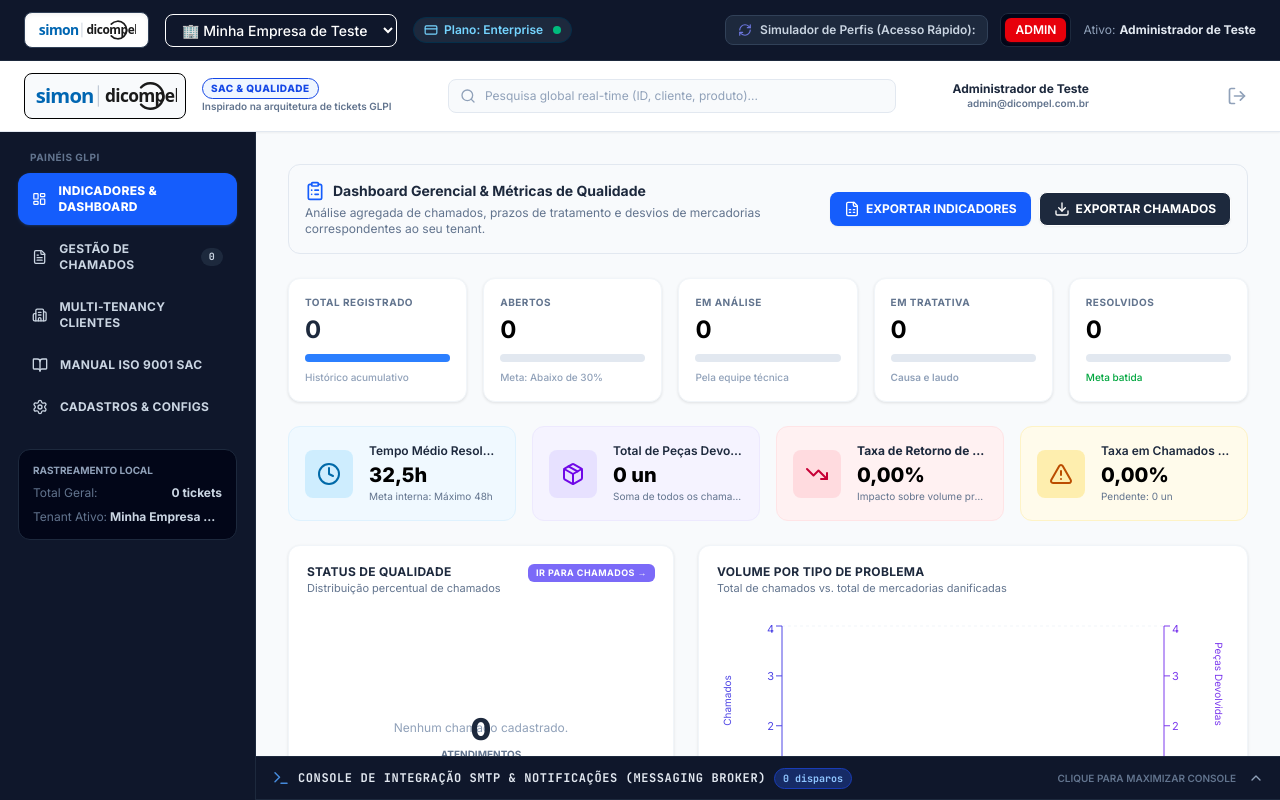
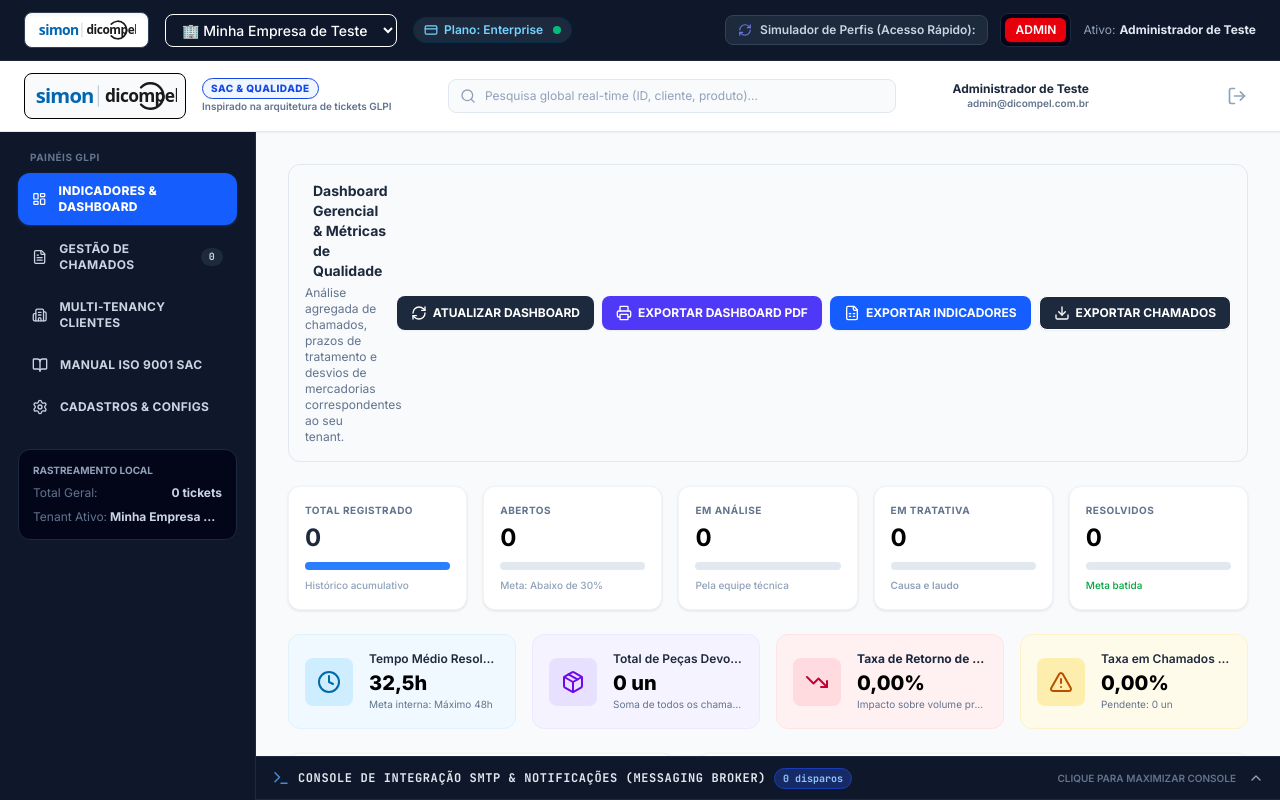
Before and after one commit to simon-dicompel/QUALISAC, a React (Vite) app: page / in a window 1280 px wide. Both pictures are taken after a click on the button "INDICADORES & DASHBOARD". Shown: the top 800 px of the page. Built offline with nearby package versions, Linux system fonts and the light colour scheme.

Commit message:
feat(dashboard): add refresh functionality to dashboard
Implement a manual refresh mechanism to allow users to update dashboard metrics, including support for active tenant context.

```diff
--- a/src/App.tsx
+++ b/src/App.tsx
@@ -1179,6 +1179,7 @@ export default function App() {
                   <DashboardView
                     tickets={activeTenantTickets}
                     products={products}
+                    activeTenant={activeTenant}
                     onNavigateToTickets={(status) => {
                       setDashboardStatusFilter(status || 'all');
                       setActiveMenu('chamados');
--- a/src/components/DashboardView.tsx
+++ b/src/components/DashboardView.tsx
@@ -1,5 +1,5 @@
 import React from 'react';
-import { Ticket, IssueType, TicketStatus, Product } from '../types';
+import { Ticket, IssueType, TicketStatus, Product, Tenant } from '../types';
 import {
   ResponsiveContainer,
   PieChart,
@@ -34,17 +34,29 @@ import {
   Search,
   CheckSquare,
   Square,
+  RefreshCw,
 } from 'lucide-react';
 
 interface DashboardViewProps {
   tickets: Ticket[];
   products: Product[];
   onNavigateToTickets?: (status?: string) => void;
+  activeTenant: Tenant;
 }
 
-export const DashboardView: React.FC<DashboardViewProps> = ({ tickets, products = [], onNavigateToTickets }) => {
+export const DashboardView: React.FC<DashboardViewProps> = ({ tickets, products = [], onNavigateToTickets, activeTenant }) => {
   const [selectedProductCode, setSelectedProductCode] = React.useState<string>('');
   const [selectedMonthlyIssueType, setSelectedMonthlyIssueType] = React.useState<string>('all');
+  const [isRefreshing, setIsRefreshing] = React.useState<boolean>(false);
+  const [refreshTrigger, setRefreshTrigger] = React.useState<number>(0);
+
+  const handleRefresh = () => {
+    setIsRefreshing(true);
+    setRefreshTrigger((prev) => prev + 1);
+    setTimeout(() => {
+      setIsRefreshing(false);
+    }, 600);
+  };
 
   // Portuguese months
   const monthNames = React.useMemo(() => ['Jan', 'Fev', 'Mar', 'Abr', 'Mai', 'Jun', 'Jul', 'Ago', 'Set', 'Out', 'Nov', 'Dez'], []);
@@ -115,7 +127,7 @@ export const DashboardView: React.FC<DashboardViewProps> = ({ tickets, products
         Fechados: monthsMap[key].closed,
       };
     });
-  }, [tickets, selectedMonthlyIssueType, monthNames]);
+  }, [tickets, selectedMonthlyIssueType, monthNames, refreshTrigger]);
 
   // Calculate devolution percentage per product
   const productDevolutionStats = React.useMemo(() => {
@@ -134,7 +146,7 @@ export const DashboardView: React.FC<DashboardViewProps> = ({ tickets, products
         percentageDevolved: parseFloat(percentageDevolved.toFixed(4)),
       };
     }).sort((a, b) => b.percentageDevolved - a.percentageDevolved);
-  }, [tickets, products]);
+  }, [tickets, products, refreshTrigger]);
 
   // Calculate open tickets devolution percentage per product
   const productOpenDevolutionStats = React.useMemo(() => {
@@ -153,7 +165,7 @@ export const DashboardView: React.FC<DashboardViewProps> = ({ tickets, products
         percentageOpenDevolved: parseFloat(percentageOpenDevolved.toFixed(4)),
       };
     }).sort((a, b) => b.percentageOpenDevolved - a.percentageOpenDevolved);
-  }, [tickets, products]);
+  }, [tickets, products, refreshTrigger]);
 
   // Calculate monthly trend of production return rate (returned units / total produced units)
   const monthlyReturnRateTrend = React.useMemo(() => {
@@ -239,7 +251,7 @@ export const DashboardView: React.FC<DashboardViewProps> = ({ tickets, products
         isReal: true,
       };
     });
-  }, [tickets, products, monthNames]);
+  }, [tickets, products, monthNames, refreshTrigger]);
 
   // Calculate dynamics of the return rate trend
   const trendInsights = React.useMemo(() => {
@@ -455,7 +467,7 @@ export const DashboardView: React.FC<DashboardViewProps> = ({ tickets, products
 
       return true;
     });
-  }, [tickets, products, repStatus, repIssueType, repProductLine, repSearch]);
+  }, [tickets, products, repStatus, repIssueType, repProductLine, repSearch, refreshTrigger]);
 
   // Generate and Download Custom Report Handler
   const handleDownloadCustomReport = () => {
@@ -722,6 +734,22 @@ export const DashboardView: React.FC<DashboardViewProps> = ({ tickets, products
 
   return (
     <div className="space-y-6">
+      {/* Printable Header - Visible ONLY when printing */}
+      <div className="hidden print:block border-b-2 border-slate-300 pb-4 mb-6">
+        <div className="flex justify-between items-end">
+          <div>
+            <h1 className="text-xl font-bold text-slate-900">QualiSAC - Gestão de Não Conformidades ISO 9001</h1>
+            <p className="text-xs text-slate-600 mt-1 font-semibold">
+              Locatário Ativo: <span className="font-bold text-slate-800">{activeTenant.name}</span> ({activeTenant.plan} Plan &bull; {activeTenant.status})
+            </p>
+          </div>
+          <div className="text-right text-[10px] text-slate-500 font-mono">
+            <p>Gerado em: {new Date().toLocaleString('pt-BR')}</p>
+            <p>Total de Ocorrências: {total}</p>
+          </div>
+        </div>
+      </div>
+
       {/* Dashboard Top Header & CSV Export */}
       <div className="flex flex-col sm:flex-row sm:items-center justify-between gap-4 bg-slate-50 p-4 rounded-xl border border-slate-200 no-print">
         <div className="min-w-0">
@@ -734,6 +762,23 @@ export const DashboardView: React.FC<DashboardViewProps> = ({ tickets, products
           </p>
         </div>
         <div className="flex flex-wrap gap-2 shrink-0">
+          <button
+            onClick={handleRefresh}
+            disabled={isRefreshing}
+            className="flex items-center justify-center gap-1.5 px-3.5 py-2 bg-slate-800 hover:bg-slate-700 text-white font-bold text-xs rounded-lg transition-all shadow-xs cursor-pointer uppercase disabled:opacity-50 disabled:cursor-not-allowed"
+            title="Recalcular métricas e atualizar indicadores do dashboard"
+          >
+            <RefreshCw className={`w-4 h-4 text-white ${isRefreshing ? 'animate-spin' : ''}`} />
+            <span>{isRefreshing ? 'Atualizando...' : 'Atualizar Dashboard'}</span>
+          </button>
+          <button
+            onClick={() => window.print()}
+            className="flex items-center justify-center gap-1.5 px-3.5 py-2 bg-indigo-600 hover:bg-indigo-700 text-white font-bold text-xs rounded-lg transition-all shadow-xs cursor-pointer uppercase"
+            title="Imprimir ou exportar o dashboard consolidado do locatário em formato PDF"
+          >
+            <Printer className="w-4 h-4 text-white" />
+            <span>Exportar Dashboard PDF</span>
+          </button>
           <button
             onClick={handleExportIndicators}
             className="flex items-center justify-center gap-1.5 px-3.5 py-2 bg-blue-600 hover:bg-blue-700 text-white font-bold text-xs rounded-lg transition-all shadow-xs cursor-pointer uppercase"
```
